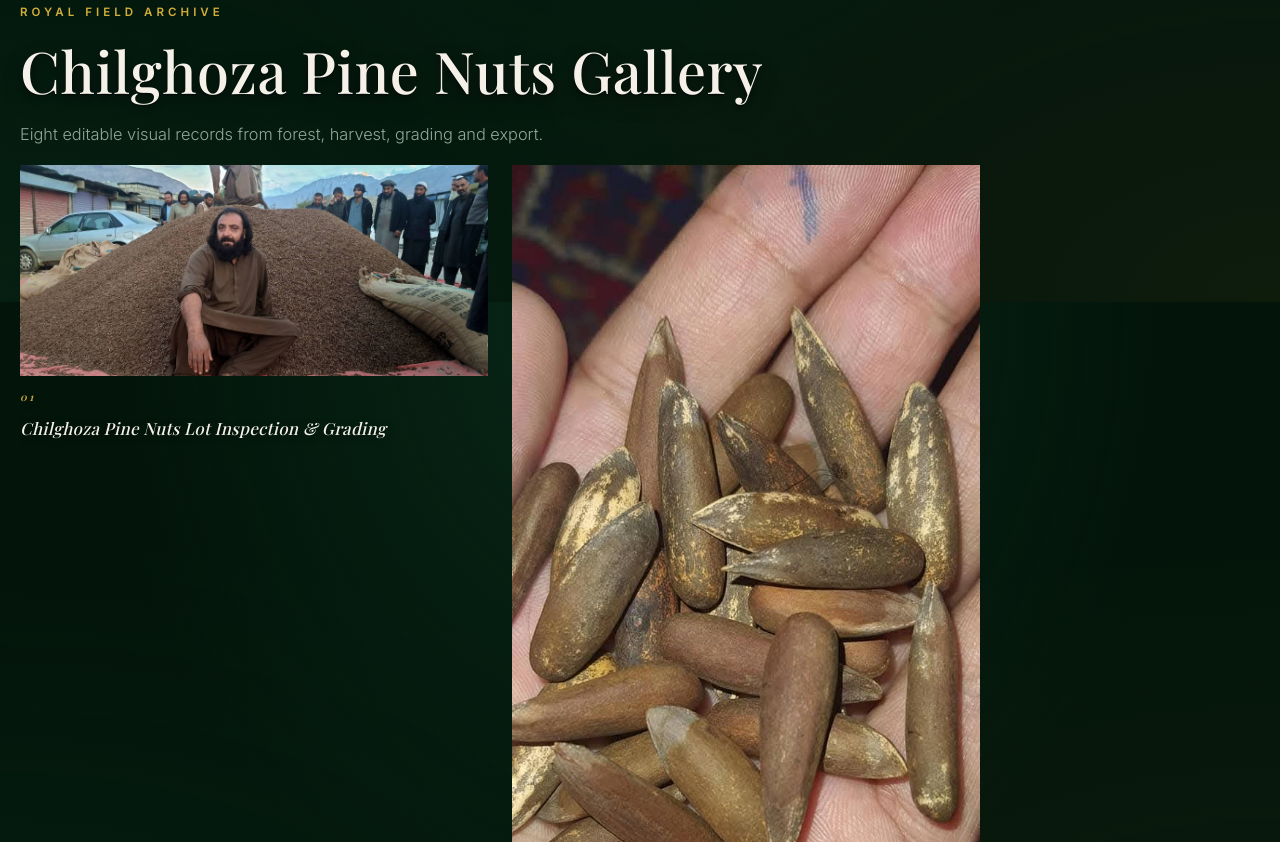
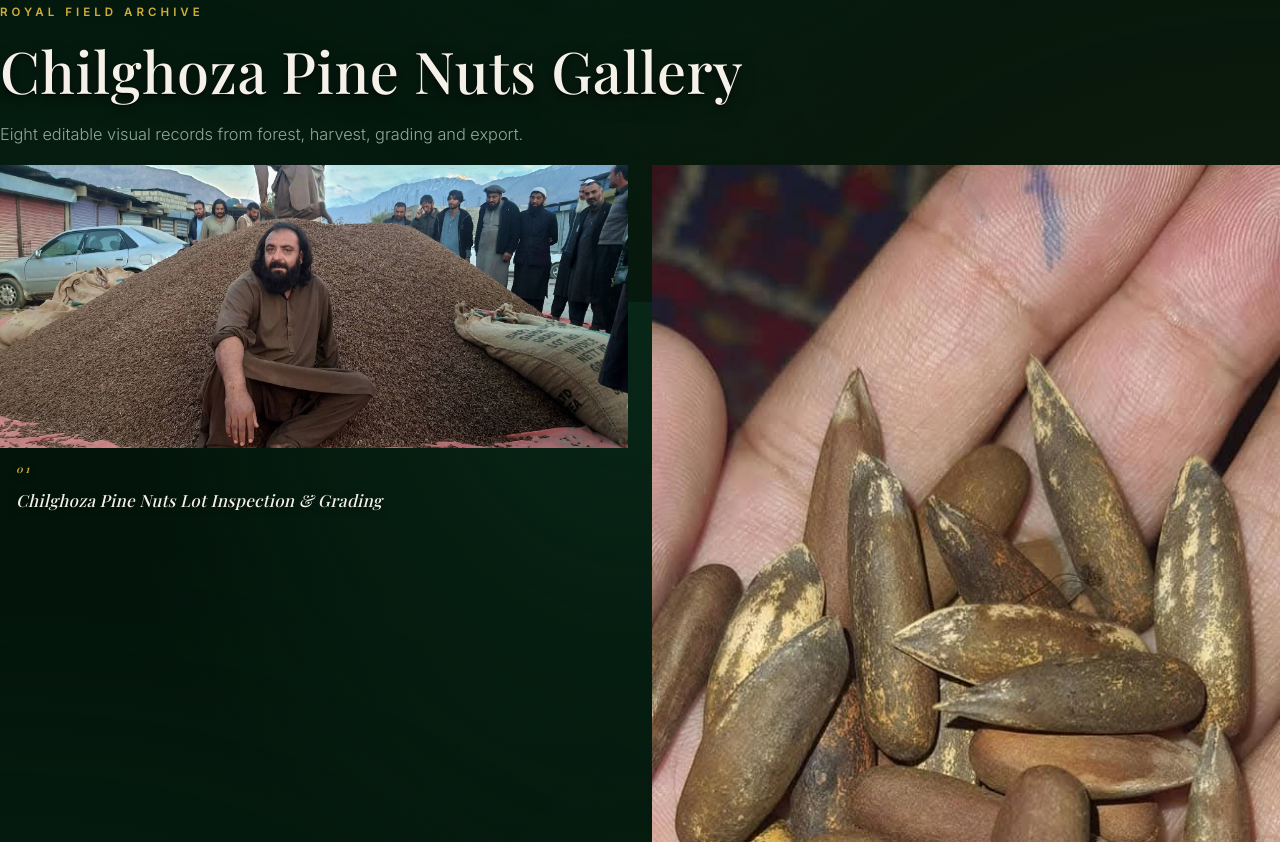
Before and after one commit to markhorinternationalt-tech/royal-chilghoza-pine-nuts, a plain HTML site: page index.html in a window 1280 px wide. Shown: the part 2098-2940 px from the top of the page. Drawn offline with nearby package versions, Linux system fonts and the light colour scheme; no server answers.

Commit message:
Update gallery styles to remove green backgrounds
Removed green container frame and margins for gallery layout.

```diff
--- a/styles.css
+++ b/styles.css
@@ -3127,3 +3127,47 @@ body.admin-mode .hub-section-actions {
     linear-gradient(160deg, var(--forest3, #0d3a26) 0%, var(--card-accent, #0a2f1e) 50%, var(--forest, #03140a) 100%) !important;
   border: 1px solid var(--line, rgba(212, 175, 55, 0.25)) !important;
 }
+/* =========================================================
+   REMOVE GREEN CONTAINER FRAME & MARGINS (EDGE-TO-EDGE)
+   ========================================================= */
+
+/* 1. گیلری کے مین ڈبے سے سبز بیک گراؤنڈ اور سائیڈوں کا فاصلہ ختم کریں */
+.section-shell,
+.gallery-grid {
+  padding-left: 0 !important;
+  padding-right: 0 !important;
+  margin-left: 0 !important;
+  margin-right: 0 !important;
+  width: 100% !important;
+  max-width: 100% !important;
+  background: transparent !important;
+}
+
+/* 2. گیلری آئٹم کے تمام سبز فریم اور بارڈر غائب کریں */
+.gallery-item {
+  background: transparent !important;
+  border: none !important;
+  box-shadow: none !important;
+  outline: none !important;
+  margin: 0 !important;
+  padding: 0 !important;
+  width: 100% !important;
+}
+
+/* 3. تصویر کو بغیر کسی فریم کے پوری چوڑائی میں دکھائیں */
+.gallery-item img {
+  width: 100% !important;
+  max-width: 100% !important;
+  display: block !important;
+  border: none !important;
+  margin: 0 !important;
+  padding: 0 !important;
+}
+
+/* 4. کیپشن کے ٹیکسٹ کو بغیر کسی سبز ڈبے کے صاف ستھرا رکھیں */
+.gallery-item figcaption {
+  background: transparent !important;
+  border: none !important;
+  padding: 12px 16px !important;
+  margin: 0 !important;
+}
```
